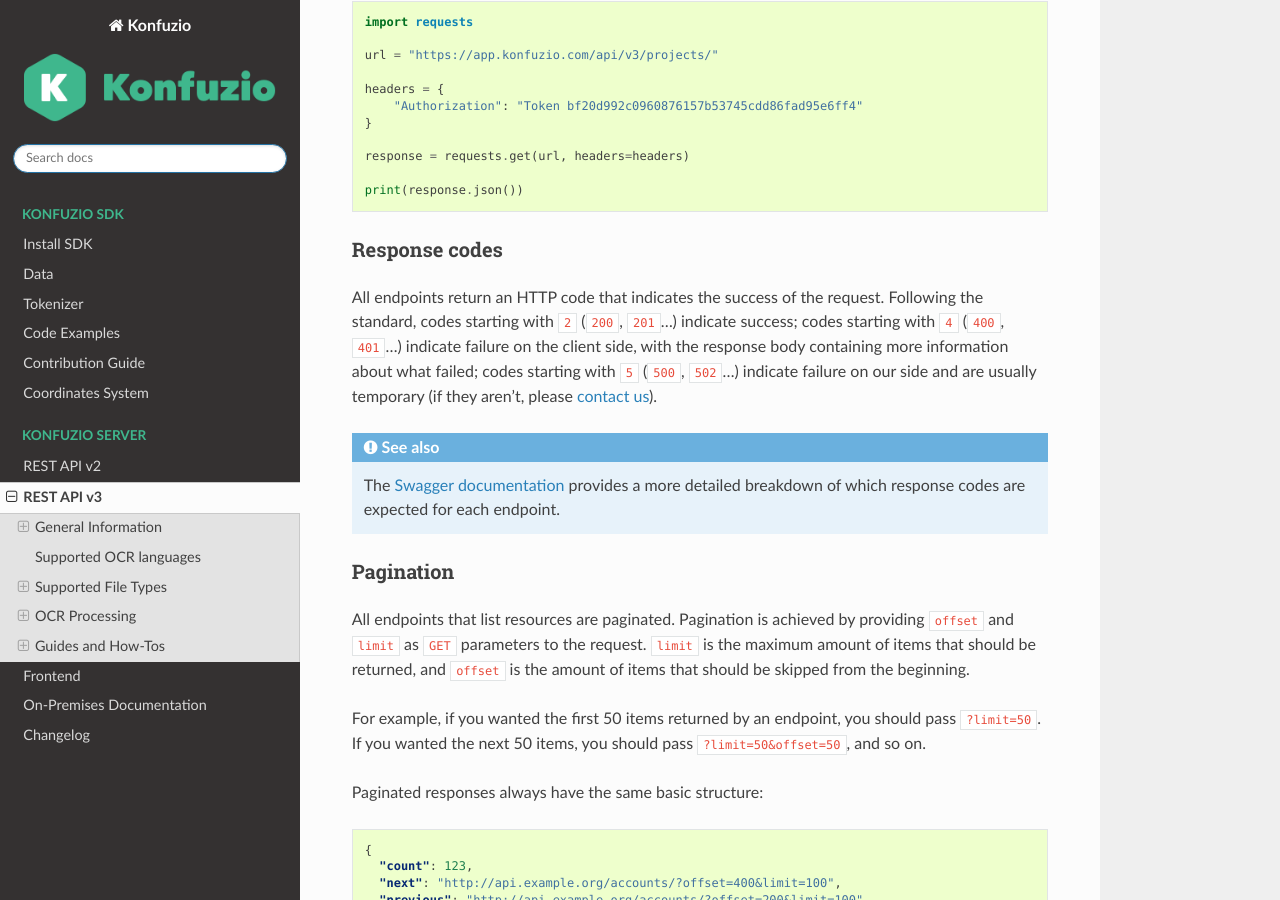
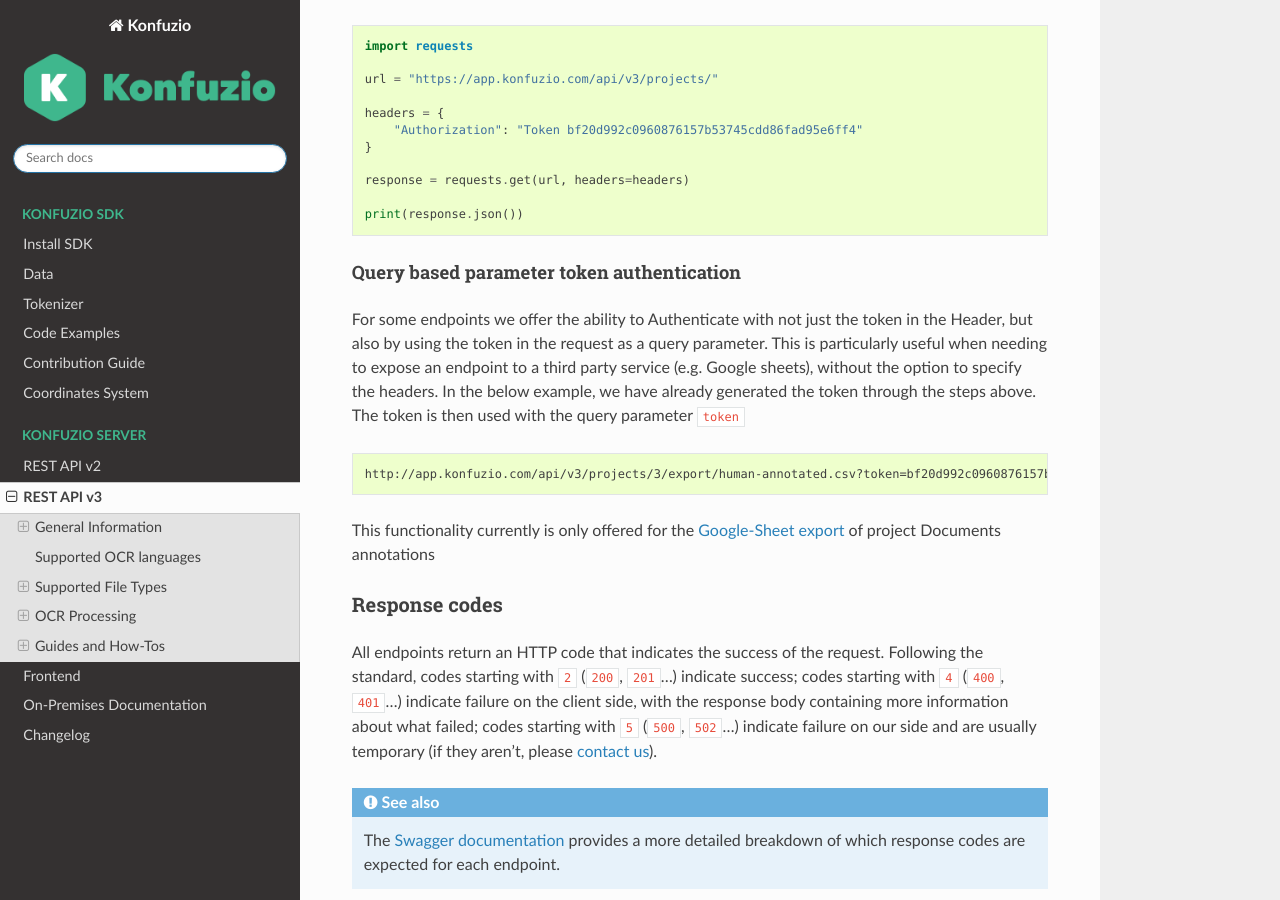
Before and after one commit to konfuzio-ai/konfuzio-sdk, a Sphinx documentation site: the page built from docs/web/api-v3.md, in a window 1280 px wide and 900 px high, scrolled down 4033 px. Built offline with Sphinx 7.4.7 and the Read the Docs theme 2.0.0, drawn with Linux system fonts in a browser that asks for light colours; some of the changed text lies outside the part shown.

Commit message:
Query Param based token auth

````diff
--- a/docs/web/api-v3.md
+++ b/docs/web/api-v3.md
@@ -144,6 +144,21 @@
 
 print(response.json())
 ```
+
+#### Query based parameter token authentication
+
+For some endpoints we offer the ability to Authenticate with not just the token in the Header, but also by using the
+token in the request as a query parameter. This is particularly useful when needing to expose an endpoint to a third
+party service (e.g. Google sheets), without the option to specify the headers. In the below example, we have already
+generated the token through the steps above. The token is then used with the query parameter `token`
+
+```html
+http://app.konfuzio.com/api/v3/projects/3/export/human-annotated.csv?token=bf20d992c0960876157b53745cdd86fad95e6ff4
+```
+
+This functionality currently is only offered for
+the [Google-Sheet export](https://help.konfuzio.com/integrations/google-sheet/index.html) of project Documents
+annotations
 
 ### Response codes
 
````
